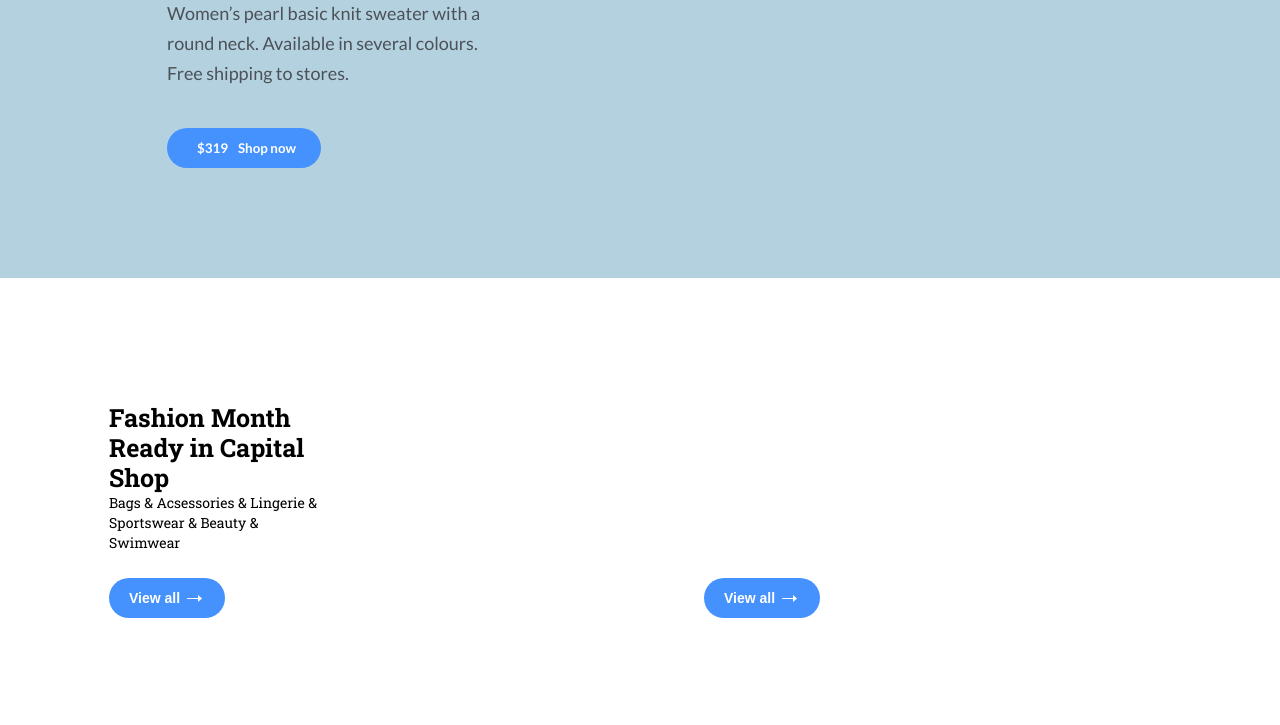
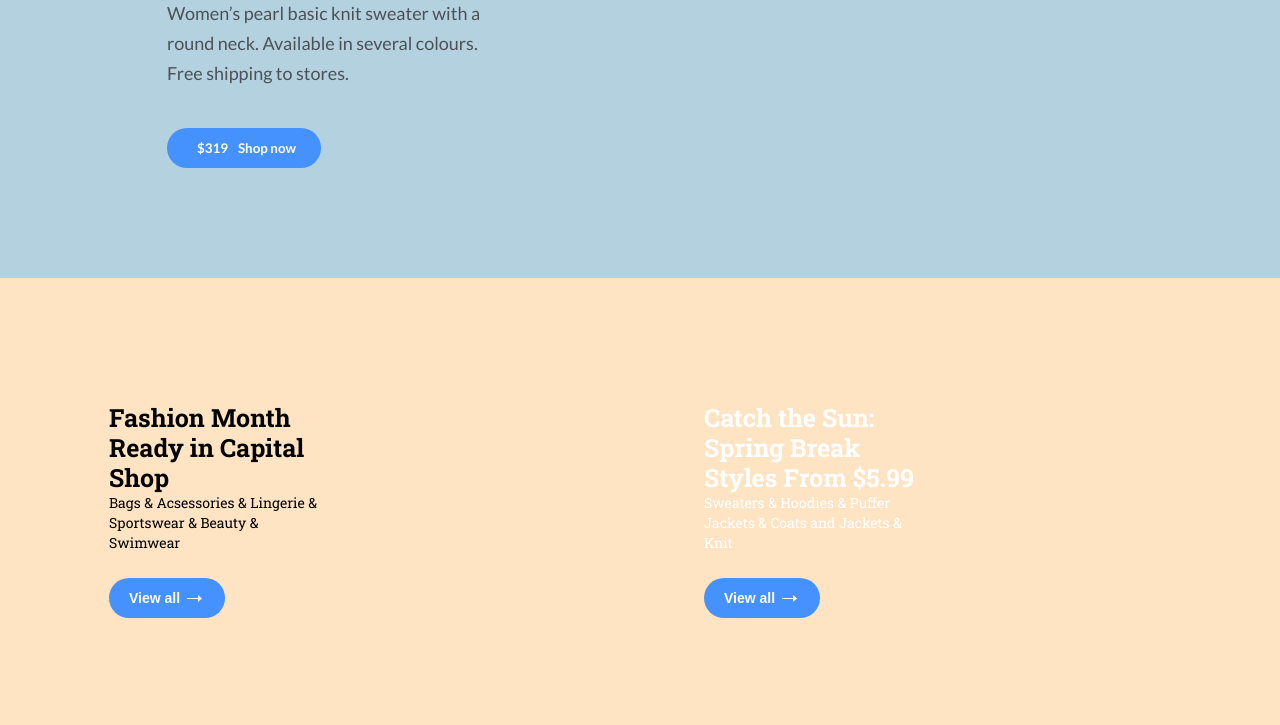
Before and after one commit to VanyaKornev2089/lessons, a plain HTML site: page index.html in a window 1280 px wide. Shown: the part 362-1087 px from the top of the page. Drawn offline with Linux system fonts and the light colour scheme.

Commit message:
добавили цвет фона

```diff
--- a/css/style.css
+++ b/css/style.css
@@ -3,6 +3,11 @@
     padding: 0;
     box-sizing: border-box;
 }
+
+body {
+    background: bisque;
+}
+
 .container {
     max-width: 1366px;
     width: 100%;
```
